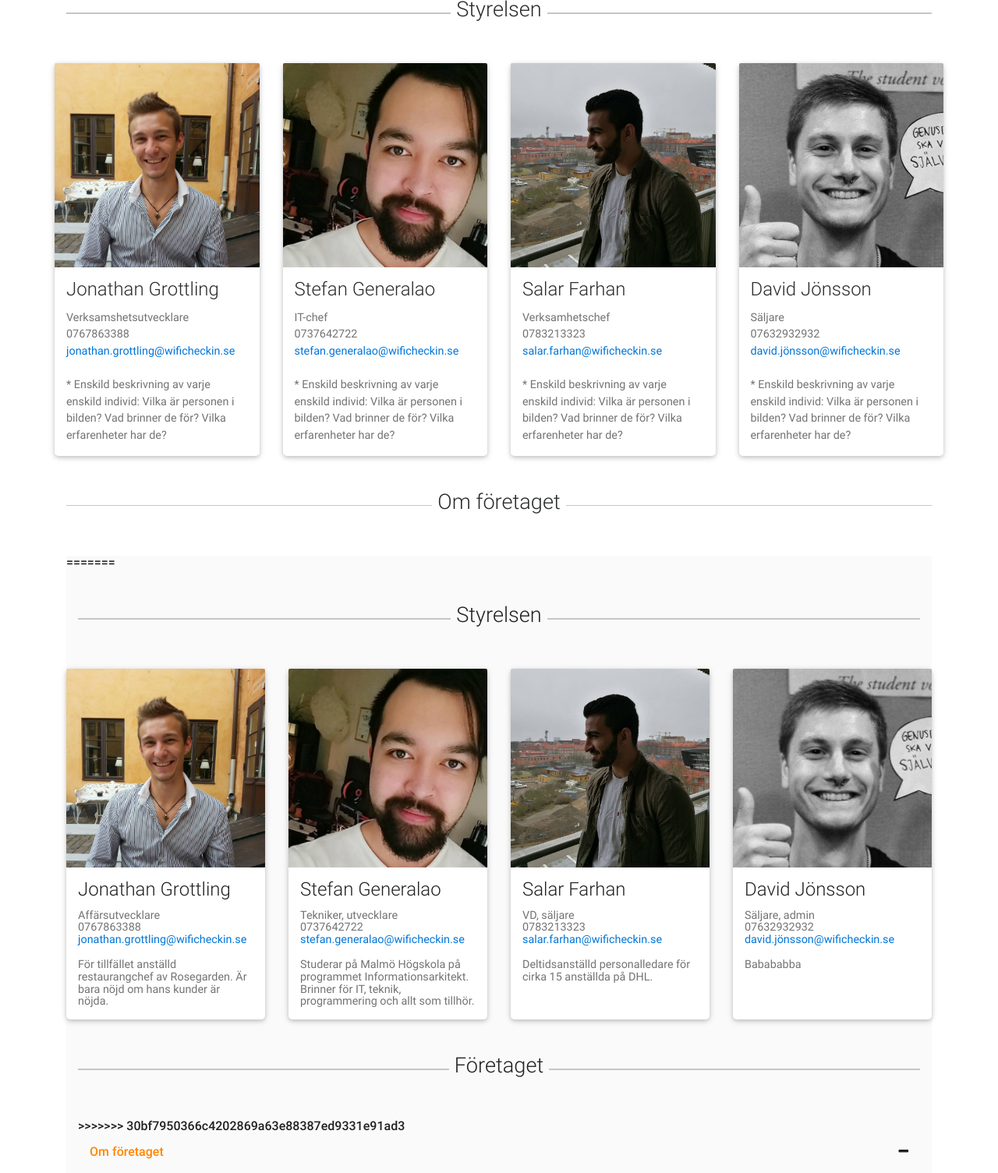
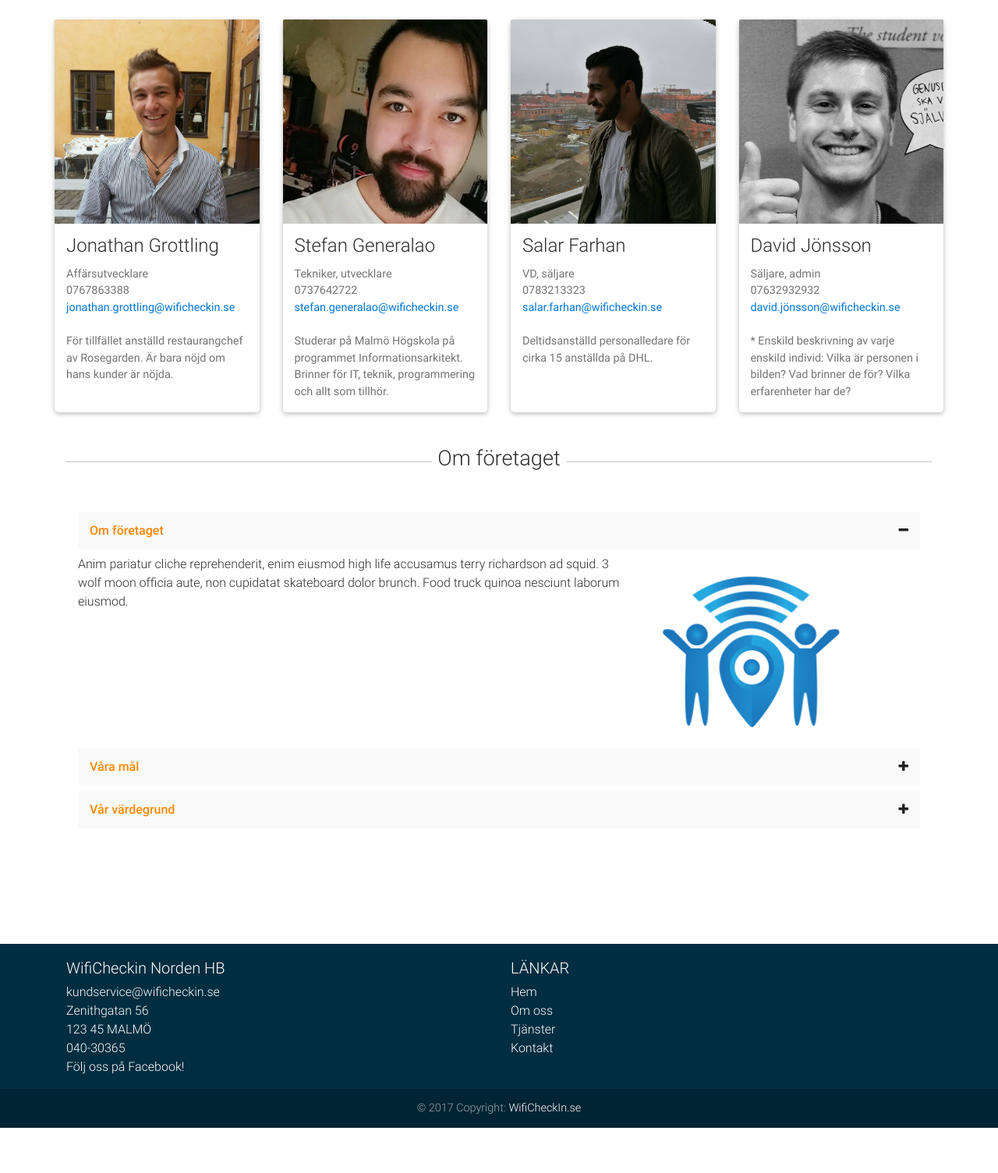
Before and after one commit to fransstrom/wificheckin3, a plain HTML site: page om.html in a window 1280 px wide. Shown: the part 497-2002 px from the top of the page at 78% size. After the commit the page ends 1944 px from the top, so only its background shows below. Drawn offline with Linux system fonts and the light colour scheme.

Commit message:
Fixat konflikten

```diff
--- a/om.html
+++ b/om.html
@@ -140,7 +140,6 @@
 
 
 
-<<<<<<< HEAD
 <div class="container ">
   <div class="divider-new">
       <h1 class="h3-responsive wow fadeInDown" style="visibility: visible; animation-name: fadeInDown;" id="kontaktFkontakt">Styrelsen</h1>
@@ -152,20 +151,20 @@
              <img class="card-img-top" src="jonathan.jpg" alt="Card image cap">
              <div class="card-block">
                <h4 class="card-title">Jonathan Grottling</h4>
-               <p class="card-text">Verksamshetsutvecklare <br>
+               <p class="card-text">Affärsutvecklare <br>
                0767863388<br>
          <a href="mailto:jonathan.grottling@wificheckin.se">jonathan.grottling@wificheckin.se<br><br></a>
-               * Enskild beskrivning av varje enskild individ: Vilka är personen i bilden? Vad brinner de för? Vilka erfarenheter har de?</p>
+              För tillfället anställd restaurangchef av Rosegarden. Är bara nöjd om hans kunder är nöjda.</p>
              </div>
            </div>
            <div class="card">
              <img class="card-img-top" src="stefan.jpg" alt="Card image cap">
              <div class="card-block">
                <h4 class="card-title">Stefan Generalao</h4>
-               <p class="card-text">IT-chef<br>
+               <p class="card-text">Tekniker, utvecklare<br>
                0737642722 <br>
 <a href="mailto:stefan.generalao@wificheckin.se">stefan.generalao@wificheckin.se</a><br><br>
-               * Enskild beskrivning av varje enskild individ: Vilka är personen i bilden? Vad brinner de för? Vilka erfarenheter har de?</p>
+               Studerar på Malmö Högskola på programmet Informationsarkitekt. Brinner för IT, teknik, programmering och allt som tillhör.</p>
 
              </div>
            </div>
@@ -173,10 +172,10 @@
              <img class="card-img-top" src="salar.jpg" alt="Card image cap">
              <div class="card-block">
                <h4 class="card-title">Salar Farhan</h4>
-               <p class="card-text">Verksamhetschef<br>
+               <p class="card-text">VD, säljare<br>
                0783213323<br>
 <a href="mailto:salar.farhan@wificheckin.se">salar.farhan@wificheckin.se</a><br><br>
-               * Enskild beskrivning av varje enskild individ: Vilka är personen i bilden? Vad brinner de för? Vilka erfarenheter har de?</p>
+              Deltidsanställd personalledare för cirka 15 anställda på DHL.</p>
 
              </div>
            </div>
@@ -186,7 +185,7 @@
                <h4 class="card-title">David Jönsson</h4>
                <p class="card-text">
 
-                 Säljare<br>
+                 Säljare, admin<br>
                07632932932<br>
 
 <a href="mailto:david.jönsson@wificheckin.se">david.jönsson@wificheckin.se</a><br><br>
@@ -208,77 +207,9 @@
 
 
 
-       <div class="panel-group" id="accordion" role="tablist" aria-multiselectable="true">
-
-           <div class="panel panel-default">
-               <div class="panel-heading" role="tab" id="headingOne">
-                   <h4 class="panel-title">
-=======
-		<div class="container ">
-			<div class="divider-new">
-				<h1 class="h3-responsive wow fadeInDown" style="visibility: visible; animation-name: fadeInDown;" id="kontaktFkontakt">Styrelsen</h1>
-
-			</div>
-			<div class="row" style=" ">
-				<div class="card-deck">
-					<div class="card">
-						<img class="card-img-top" src="jonathan.jpg" alt="Card image cap">
-						<div class="card-block">
-							<h4 class="card-title">Jonathan Grottling</h4>
-							<p class="card-text">Affärsutvecklare<br> 0767863388
-								<br>
-								<a href="mailto:jonathan.grottling@wificheckin.se">jonathan.grottling@wificheckin.se<br><br></a>
-                För tillfället anställd restaurangchef av Rosegarden. Är bara nöjd om hans kunder är nöjda.
-              </p>
-						</div>
-					</div>
-					<div class="card">
-						<img class="card-img-top" src="stefan.jpg" alt="Card image cap">
-						<div class="card-block">
-							<h4 class="card-title">Stefan Generalao</h4>
-							<p class="card-text">Tekniker, utvecklare<br> 0737642722 <br>
-								<a href="mailto:stefan.generalao@wificheckin.se">stefan.generalao@wificheckin.se</a><br><br>
-                Studerar på Malmö Högskola på programmet Informationsarkitekt. Brinner för IT, teknik, programmering och allt som tillhör.
-              </p>
-
-						</div>
-					</div>
-					<div class="card">
-						<img class="card-img-top" src="salar.jpg" alt="Card image cap">
-						<div class="card-block">
-							<h4 class="card-title">Salar Farhan</h4>
-							<p class="card-text">VD, säljare<br> 0783213323
-								<br>
-								<a href="mailto:salar.farhan@wificheckin.se">salar.farhan@wificheckin.se</a><br><br>
-                Deltidsanställd personalledare för cirka 15 anställda på DHL.
-              </p>
-
-						</div>
-					</div>
-					<div class="card">
-						<img class="card-img-top" src="david.jpg" alt="Card image cap">
-						<div class="card-block">
-							<h4 class="card-title">David Jönsson</h4>
-							<p class="card-text">
-
-								Säljare, admin<br> 07632932932
-								<br>
-
-								<a href="mailto:david.jönsson@wificheckin.se">david.jönsson@wificheckin.se</a><br><br>
-                Babababba
-							</p>
-
-						</div>
-					</div>
-				</div>
-			</div>
-		</div>
-
 
 		<div class="container demo">
-			<div class="divider-new">
-				<h1 class="h3-responsive wow fadeInDown" style="visibility: visible; animation-name: fadeInDown;" id="kontaktFkontakt">Företaget</h1>
-			</div>
+
 
 
 
@@ -287,7 +218,7 @@
 				<div class="panel panel-default">
 					<div class="panel-heading" role="tab" id="headingOne">
 						<h4 class="panel-title">
->>>>>>> 30bf7950366c4202869a63e88387ed9331e91ad3
+
                        <a role="button" data-toggle="collapse" data-parent="#accordion" href="#collapseOne" aria-expanded="true" aria-controls="collapseOne">
                            <i class="more-less fa fa-minus "></i>
                            Om företaget
```
